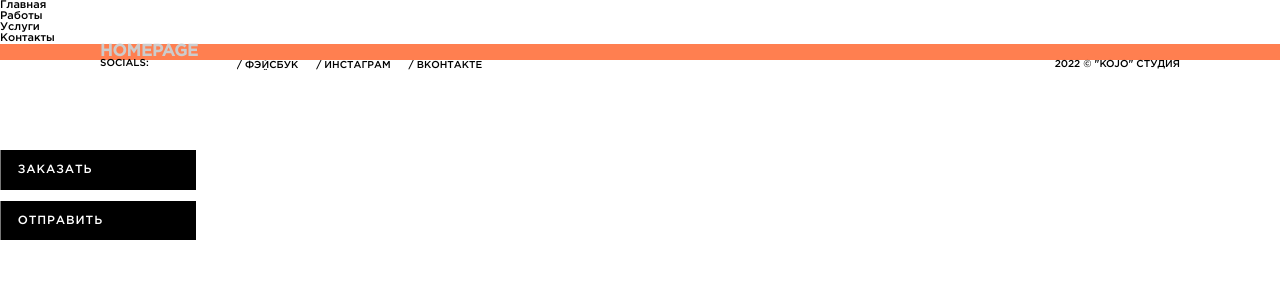
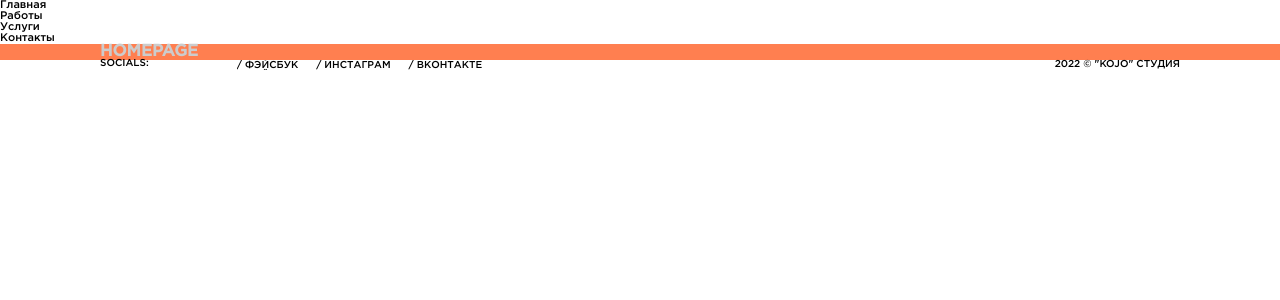
Before and after one commit to AnatolyKostarev/kojo, a React (Create React App) app: page / in a window 1280 px wide. Shown: the top 300 px of the page. Built offline with nearby package versions, Linux system fonts and the light colour scheme.

Commit message:
Switch off button comp

```diff
--- a/src/App/App.jsx
+++ b/src/App/App.jsx
@@ -6,7 +6,6 @@ import Services from "../components/services_/Services";
 import Contacts from "../components/contacts/Contacts";
 import Footer from "../layouts/footer/Footer";
 import "./App.module.css";
-import Button from "../components/button/Button";
 
 function App() {
   return (
@@ -19,9 +18,6 @@ function App() {
         <Route path="contacts" element={<Contacts />} />
       </Routes>
       <Footer />
-      <Button title="Заказать" />
-      <br />
-      <Button title="Отправить" />
     </>
   );
 }
```
